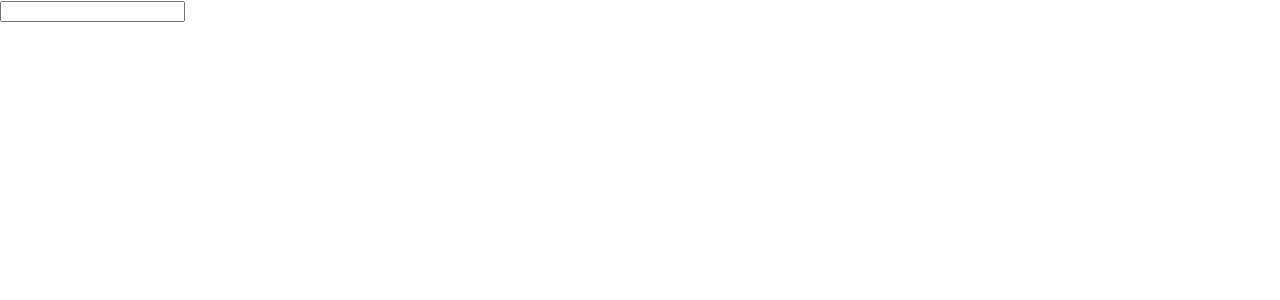
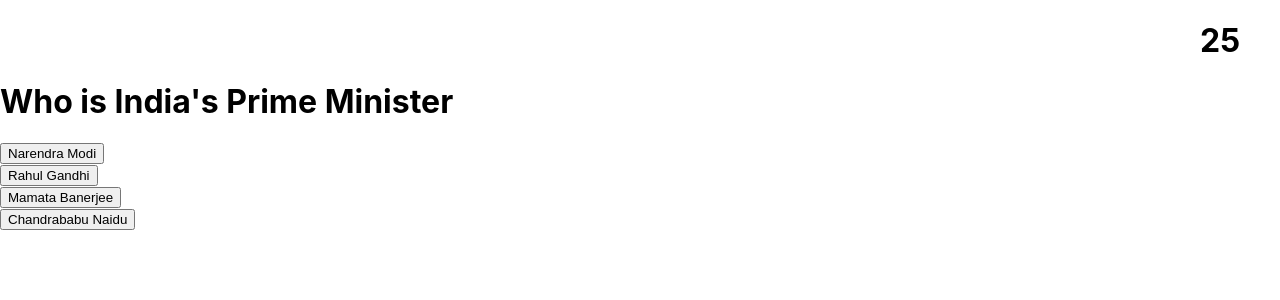
Before and after one commit to Siddharth170799/reactPracticeProjects, a React (Create React App) app: page / in a window 1280 px wide. Shown: the top 300 px of the page. Built offline with nearby package versions, Linux system fonts and the light colour scheme.

Commit message:
quiz project

```diff
--- a/src/App.js
+++ b/src/App.js
@@ -3,23 +3,25 @@ import './App.css';
 import { useState } from 'react';
 import Input from './Input';
 import Input2 from './Input2';
-import Context from './Context';
+import Context2 from './Context2';
 import { BrowserRouter, Routes, Route } from 'react-router-dom';
+import Quiz from './Quiz';
+import Timer from './Timer';
 
 function App() {
-  const [input, setInput] = useState('');
-
-
+  // const [input, setInput] = useState('');
 
   return (
-    <Context.Provider value={{ input, setInput }}>
-      <BrowserRouter>
-        <Routes>
-          <Route path="/" element={<Input />} />
-          <Route path="/input2" element={<Input2 />} />
-        </Routes>
-      </BrowserRouter>
-    </Context.Provider>
+    // <Context2.Provider value={{ input, setInput }}>
+    //   <BrowserRouter>
+    //     <Routes>
+    //       <Route path="/" element={<Input />} />
+    //       <Route path="/input2" element={<Input2/>} />
+    //     </Routes>
+    //   </BrowserRouter>
+    // </Context2.Provider>
+    <Quiz/>
+    // <Timer/>
   );
 }
 
--- /dev/null
+++ b/src/Context2.js
@@ -0,0 +1,6 @@
+import { createContext } from "react";
+
+
+
+const Context2 = createContext()
+export default Context2
--- a/src/Input.js
+++ b/src/Input.js
@@ -1,9 +1,11 @@
 
 import React, { useContext } from 'react';
-import Context from './Context';
+import Context2 from './Context2';
+import { useNavigate } from 'react-router-dom';
 
 function Input() {
-  const { input, setInput } = useContext(Context);
+  const { input, setInput } = useContext(Context2);
+  const navigate =useNavigate();
 
   const handleInputChange = (event) => {
     setInput(event.target.value);
@@ -12,6 +14,7 @@ function Input() {
   return (
     <div>
       <input type="text" value={input} onChange={handleInputChange} />
+      <button onClick={()=>navigate("/input2")}>CLick to Navigate</button>
     </div>
   );
 }
--- a/src/Input2.js
+++ b/src/Input2.js
@@ -1,9 +1,9 @@
 
 import React, { useContext } from 'react';
-import Context from './Context';
+import Context2 from './Context2';
 
 const Input2 = () => {
-  const { input,setInput } = useContext(Context);
+  const { input,setInput } = useContext(Context2);
 
   console.log(input);
 
--- /dev/null
+++ b/src/Questions.js
@@ -0,0 +1,36 @@
+
+
+
+const Questions = [
+    {
+      question: "Who is India's Prime Minister",
+      option1: "Narendra Modi",
+      option2: "Rahul Gandhi",
+      option3: "Mamata Banerjee",
+      option4: "Chandrababu Naidu",
+      answer: "Narendra Modi",
+      time: 20,
+      key: 1,
+    },
+    {
+      question: "Who is India's President",
+      option1: "Droupadi Murmu",
+      option2: "sonia gandhi",
+      option3: "ajay ",
+      option4: "Eknath Shinde",
+      answer: "Droupadi Murmu",
+      time: 30,
+      key: 2,
+    },   {
+        question: "Who is India's Defence Minister",
+        option1: "Amit Shah",
+        option2: "Jay shah",
+        option3: "Rajnath Singh ",
+        option4: "Nirmala Sitharaman",
+        answer: "Rajnath Singh",
+        time: 30,
+        key: 3,
+      }
+  ]
+
+  export default Questions
--- /dev/null
+++ b/src/Quiz.js
@@ -0,0 +1,164 @@
+import React, { useEffect, useState,useRef } from "react";
+import Questions from "./Questions";
+const Quiz = () => {
+  const [data, setData] = useState(Questions);
+
+  const [currentKey, setCurrentKey] = useState(1);
+const [count,setCount]=useState(30);
+  const [count2,setCount2]=useState(5)
+  const [button,setButton]=useState(true)
+  const[displayMessage,setDisplayMessage]=useState(null)
+  const intervalRef = useRef(null)
+  const [select,setSelect]=useState(true)
+  const intervalRef2 = useRef(null)
+
+  function validate(value) {
+    if ( data.find((item)=>item.answer == value )) {
+      alert("correct answer");
+      setCurrentKey(currentKey + 1);
+      setButton(!button)
+
+    } else  {
+
+        setSelect(!select)
+        setDisplayMessage("game over")
+        clearInterval(intervalRef.current)
+        clearInterval(intervalRef2.current)
+    }
+  }
+
+//// for even number questions count2 state variable////
+useEffect(() => {
+
+if(button == false){
+
+setCount(30)
+
+intervalRef2.current =setInterval(()=>{
+setCount2(count2-1)
+
+},1000)
+
+if(count2 == 0){
+    clearInterval(intervalRef2.current)
+    intervalRef2.current=null
+}
+}
+
+  }, [button,count2]);
+
+
+//////// for odd number questions count state variable/////
+
+function start() {
+    if (count > 0 && !intervalRef.current) {
+      intervalRef.current = setInterval(() => {
+        setCount((count)=>count - 1);
+      }, 1000);
+    }
+  }
+useEffect(()=>{
+start()
+},[count])
+
+
+useEffect(()=>{
+
+      if(count == 0){
+        clearInterval(intervalRef.current)
+        intervalRef.current = null
+        setSelect(!select)
+      }
+
+},[count])
+
+
+
+/////////////
+
+////this is just for understanding the concept of setInterval and setTimeout////
+
+// const [state,setState] = useState(null)
+// const intervalId2 = useRef(null)
+// useEffect(()=>{
+//     function sayHello() {
+//         console.log('Hello');
+//       }
+
+//      setState( setInterval(sayHello, 1000))
+
+//      function namaste(){
+//         console.log("hi");
+
+//      }
+//      intervalId2.current = setInterval(namaste,1000)
+
+// },[])
+// console.log(state)
+// console.log(intervalId2.current)
+
+
+  return (
+    <div>
+      <div>
+
+
+        <h1 style={{ marginLeft: "1200px" }}>{button == true ? count : count2}  {count == 0 || count2 == 0  ? <img style={{height:"150px",width:"150px"}} src="https://t3.ftcdn.net/jpg/05/79/40/78/360_F_579407829_e0bZUE8RF6poVtkiNeqUSQ8K1jV2Is94.jpg"/>:""} </h1>
+        {data.map((item) => {
+          return (
+            <>
+              {currentKey == item?.key && (
+                <>
+                  <h1>{item?.question}</h1>
+                  <div>
+                    {" "}
+                    <button
+                      type="radio"
+                      onClick={() => validate(item?.option1)}
+                      disabled={!select}
+                    >
+                      {item?.option1}
+                    </button>
+                  </div>
+                  <div>
+                    {" "}
+                    <button
+                      type="radio"
+                      onClick={() => validate(item?.option2)}
+                      disabled={!select}
+                    >
+                      {item?.option2}
+                    </button>
+                  </div>
+                  <div>
+                    {" "}
+                    <button
+                      type="radio"
+                      onClick={() => validate(item?.option3)}
+                      disabled={!select}
+                    >
+                      {item?.option3}
+                    </button>
+                  </div>
+                  <div>
+                    {" "}
+                    <button
+                      type="radio"
+                      onClick={() => validate(item?.option4)}
+                      disabled={!select}
+                    >
+                      {item?.option4}
+                    </button>
+                  </div>
+                </>
+              )}
+            </>
+          );
+        })}
+      </div>
+      <div>{displayMessage == null ? "": displayMessage}</div>
+    </div>
+  );
+};
+
+export default Quiz;
--- /dev/null
+++ b/src/Timer.js
@@ -0,0 +1,47 @@
+import React, { useEffect, useState,useRef } from 'react'
+
+const Timer = () => {
+
+    const [count,setCount]=useState(30)
+    const intervalRef =useRef(null)
+
+    function start() {
+        if (count > 0 && !intervalRef.current) {
+          intervalRef.current = setInterval(() => {
+            setCount(prevCount => prevCount - 1);
+          }, 1000);
+        }
+      }
+useEffect(()=>{
+start()
+},[count])
+
+
+useEffect(()=>{
+    // function stop1() {
+    //     if (intervalRef.current ) {
+    //       clearInterval(intervalRef.current);
+    //       intervalRef.current = null;
+    //     }
+    //   }
+      if(count == 0){
+        clearInterval(intervalRef.current)
+        intervalRef.current = null
+      }
+
+},[count])
+
+  console.log(count)
+
+  return (
+    <div>
+      {count}
+      <div>
+        <button onClick={start}>Start </button>
+        <button >Stop</button>
+      </div>
+    </div>
+  )
+}
+
+export default Timer
```
